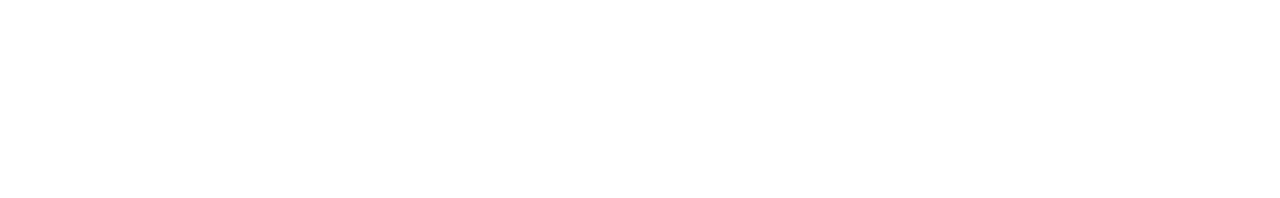
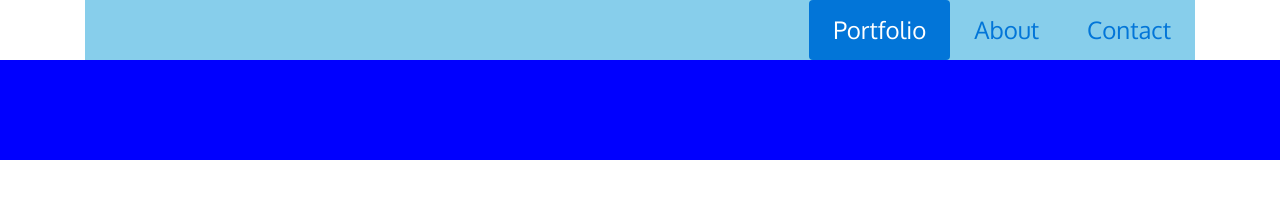
Before and after one commit to DavidNjoroge/sample-bootstrap4-portfolio, a plain HTML site: page index.html in a window 1280 px wide. Drawn offline with Linux system fonts and the light colour scheme.

Commit message:
add navbar and google fonts

```diff
--- a/css/styles.css
+++ b/css/styles.css
@@ -0,0 +1,29 @@
+body {
+  font-family: 'Oxygen', sans-serif;
+  font-size: 24px;
+}
+
+
+/*navbar*/
+
+ul {}
+
+li {}
+
+.nav {
+  background-color: skyblue;
+}
+
+
+/*navbar ends*/
+
+
+/*header*/
+
+header {
+  height: 100px;
+  background-color: blue;
+}
+
+
+/*header ends*/
--- a/index.html
+++ b/index.html
@@ -6,10 +6,28 @@
   <title>Sample Bootstrap</title>
   <link rel="stylesheet" href="css/bootstrap.min.css">
   <link rel="stylesheet" href="css/styles.css">
+  <link href="https://fonts.googleapis.com/css?family=Oxygen" rel="stylesheet">
 </head>
 
 <body>
+  <!-- navbar -->
+  <nav>
+    <div class="container">
+      <ul class="nav justify-content-end nav-pills flex-column flex-sm-row">
 
+        <li class="nav-item"><a class="nav-link active" href="#portfolio">Portfolio</a></li>
+        <li class="nav-item"><a class="nav-link" href="#about">About</a></li>
+        <li class="nav-item"><a class="nav-link" href="#contact">Contact</a></li>
+
+      </ul>
+    </div>
+  </nav>
+  <!-- navbar ends -->
+  <header>
+    <div class="container">
+
+    </div>
+  </header>
 
 
 
```
Also changed, not shown: assets/portfolio-pic.jpg (added).
